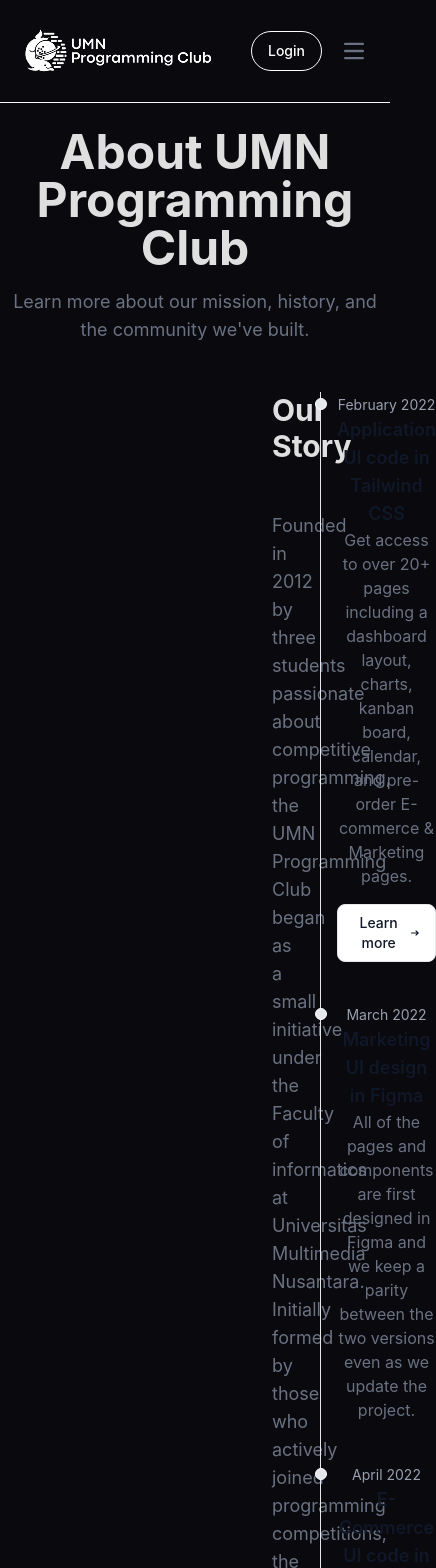
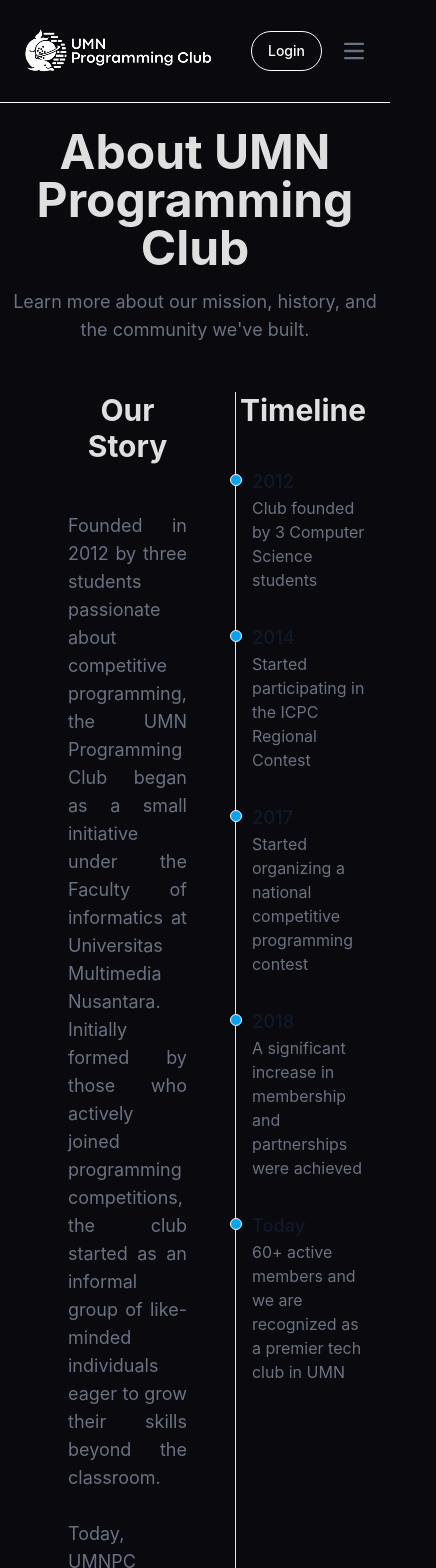
Before and after one commit to ByLaaaa/UMNPC-New, a Vue app: page /about in a window 390 px wide. Shown: the top 1568 px of the page, 436 px wide, since content can reach past the window. Built offline with nearby package versions, Linux system fonts and the light colour scheme.

Commit message:
About udah cocok figma ama responsive dikit

```diff
--- a/src/components/Navbar.vue
+++ b/src/components/Navbar.vue
@@ -22,7 +22,7 @@
                         <router-link to="/Programs" class="block py-2 px-3 text- rounded-sm hover:bg-gray-100 font-inter md:hover:bg-transparent md:hover:text-blue-700 md:p-0 md:dark:hover:text-blue-500 dark:text-white dark:hover:bg-gray-700 dark:hover:text-white md:dark:hover:bg-transparent dark:border-gray-700">Programs</router-link>
                     </li>
                     <li>
-                        <router-link class="block py-2 px-3 text-gray-900 rounded-sm hover:bg-gray-100 md:hover:bg-transparent font-inter md:hover:text-blue-700 md:p-0 md:dark:hover:text-blue-500 dark:text-white dark:hover:bg-gray-700 dark:hover:text-white md:dark:hover:bg-transparent dark:border-gray-700">About</router-link>
+                        <router-link to="/About" class="block py-2 px-3 text-gray-900 rounded-sm hover:bg-gray-100 md:hover:bg-transparent font-inter md:hover:text-blue-700 md:p-0 md:dark:hover:text-blue-500 dark:text-white dark:hover:bg-gray-700 dark:hover:text-white md:dark:hover:bg-transparent dark:border-gray-700">About</router-link>
                     </li>
                     <li>
                         <router-link class="block py-2 px-3 text-gray-900 rounded-sm hover:bg-gray-100 md:hover:bg-transparent font-inter md:hover:text-blue-700 md:p-0 md:dark:hover:text-blue-500 dark:text-white dark:hover:bg-gray-700 dark:hover:text-white md:dark:hover:bg-transparent dark:border-gray-700">Committee</router-link>
--- a/src/views/About.vue
+++ b/src/views/About.vue
@@ -7,7 +7,7 @@
             Learn more about our mission, history, and the community we've built.
         </div>
 
-        <div class="flex flex-row mx-56 mt-12">
+        <div class="flex flex-row mx-5 md:mx-40 mt-12">
             <div class="flex flex-col gap-8 w-1/2 mx-12">
                 <div class="text-3xl font-inter font-bold">
                     Our Story
@@ -21,26 +21,33 @@
             </div>
             <!-- timeline -->
             <ol class="relative border-s border-gray-200 dark:border-gray-700">
-                <li class="mb-10 ms-4">
-                    <div class="absolute w-3 h-3 bg-gray-200 rounded-full mt-1.5 -start-1.5 border border-white dark:border-gray-900 dark:bg-gray-700"></div>
-                    <time class="mb-1 text-sm font-normal leading-none text-gray-400 dark:text-gray-500">February 2022</time>
-                    <h3 class="text-lg font-semibold text-gray-900 dark:text-white">Application UI code in Tailwind CSS</h3>
-                    <p class="mb-4 text-base font-normal text-gray-500 dark:text-gray-400">Get access to over 20+ pages including a dashboard layout, charts, kanban board, calendar, and pre-order E-commerce & Marketing pages.</p>
-                    <a href="#" class="inline-flex items-center px-4 py-2 text-sm font-medium text-gray-900 bg-white border border-gray-200 rounded-lg hover:bg-gray-100 hover:text-blue-700 focus:z-10 focus:ring-4 focus:outline-none focus:ring-gray-100 focus:text-blue-700 dark:bg-gray-800 dark:text-gray-400 dark:border-gray-600 dark:hover:text-white dark:hover:bg-gray-700 dark:focus:ring-gray-700">Learn more <svg class="w-3 h-3 ms-2 rtl:rotate-180" aria-hidden="true" xmlns="http://www.w3.org/2000/svg" fill="none" viewBox="0 0 14 10">
-                <path stroke="currentColor" stroke-linecap="round" stroke-linejoin="round" stroke-width="2" d="M1 5h12m0 0L9 1m4 4L9 9"/>
-              </svg></a>
+                <div class="text-3xl font-inter font-bold mb-10">
+                    Timeline
+                </div>
+                <li class="mb-8 ms-4 text-start">
+                    <div class="absolute w-3 h-3 bg-sky-500 rounded-full mt-1.5 -start-1.5 border border-white dark:border-gray-900 dark:bg-sky-500"></div>
+                    <h3 class="text-lg font-semibold text-gray-900 dark:text-white">2012</h3>
+                    <p class="mb-4 text-base font-normal text-gray-500 dark:text-gray-400">Club founded by 3 Computer Science students</p>
                 </li>
-                <li class="mb-10 ms-4">
-                    <div class="absolute w-3 h-3 bg-gray-200 rounded-full mt-1.5 -start-1.5 border border-white dark:border-gray-900 dark:bg-gray-700"></div>
-                    <time class="mb-1 text-sm font-normal leading-none text-gray-400 dark:text-gray-500">March 2022</time>
-                    <h3 class="text-lg font-semibold text-gray-900 dark:text-white">Marketing UI design in Figma</h3>
-                    <p class="text-base font-normal text-gray-500 dark:text-gray-400">All of the pages and components are first designed in Figma and we keep a parity between the two versions even as we update the project.</p>
+                <li class="mb-8 ms-4 text-start">
+                    <div class="absolute w-3 h-3 bg-sky-500 rounded-full mt-1.5 -start-1.5 border border-white dark:border-gray-900 dark:bg-sky-500"></div>
+                    <h3 class="text-lg font-semibold text-gray-900 dark:text-white">2014</h3>
+                    <p class="mb-4 text-base font-normal text-gray-500 dark:text-gray-400">Started participating in the ICPC Regional Contest</p>
                 </li>
-                <li class="ms-4">
-                    <div class="absolute w-3 h-3 bg-gray-200 rounded-full mt-1.5 -start-1.5 border border-white dark:border-gray-900 dark:bg-gray-700"></div>
-                    <time class="mb-1 text-sm font-normal leading-none text-gray-400 dark:text-gray-500">April 2022</time>
-                    <h3 class="text-lg font-semibold text-gray-900 dark:text-white">E-Commerce UI code in Tailwind CSS</h3>
-                    <p class="text-base font-normal text-gray-500 dark:text-gray-400">Get started with dozens of web components and interactive elements built on top of Tailwind CSS.</p>
+                <li class="mb-8 ms-4 text-start">
+                    <div class="absolute w-3 h-3 bg-sky-500 rounded-full mt-1.5 -start-1.5 border border-white dark:border-gray-900 dark:bg-sky-500"></div>
+                    <h3 class="text-lg font-semibold text-gray-900 dark:text-white">2017</h3>
+                    <p class="mb-4 text-base font-normal text-gray-500 dark:text-gray-400">Started organizing a national competitive programming contest</p>
+                </li>
+                <li class="mb-8 ms-4 text-start">
+                    <div class="absolute w-3 h-3 bg-sky-500 rounded-full mt-1.5 -start-1.5 border border-white dark:border-gray-900 dark:bg-sky-500"></div>
+                    <h3 class="text-lg font-semibold text-gray-900 dark:text-white">2018</h3>
+                    <p class="mb-4 text-base font-normal text-gray-500 dark:text-gray-400">A significant increase in membership and partnerships were achieved</p>
+                </li>
+                <li class="mb-8 ms-4 text-start">
+                    <div class="absolute w-3 h-3 bg-sky-500 rounded-full mt-1.5 -start-1.5 border border-white dark:border-gray-900 dark:bg-sky-500"></div>
+                    <h3 class="text-lg font-semibold text-gray-900 dark:text-white">Today</h3>
+                    <p class="mb-4 text-base font-normal text-gray-500 dark:text-gray-400">60+ active members and we are recognized as a premier tech club in UMN</p>
                 </li>
             </ol>
         </div>
```
